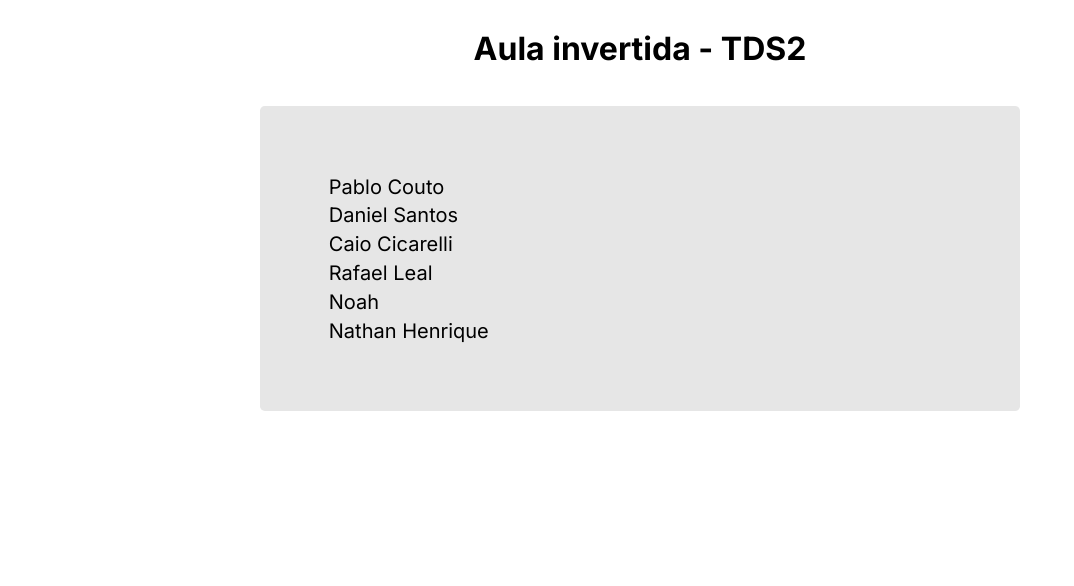
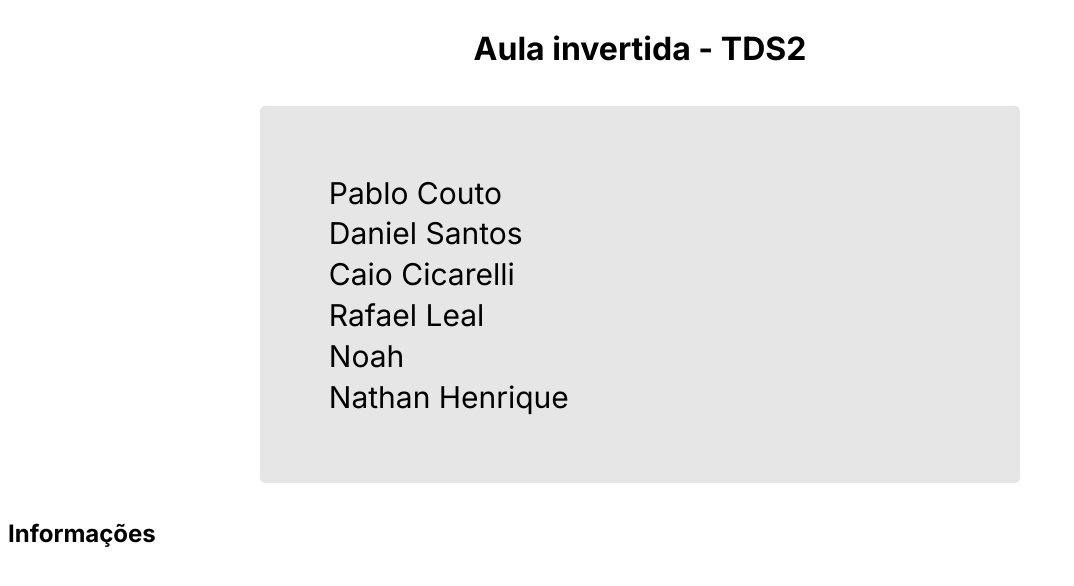
Before and after one commit to pablo-boop/aula-invertida, a Next.js app: page / in a window 1280 px wide. Shown: the top 586 px of the page, without its empty margins (0-1074 px from the left). Built offline with nearby package versions, Linux system fonts and the light colour scheme.

Commit message:
starting div 'info'and changing some features on css

```diff
--- a/app/page.jsx
+++ b/app/page.jsx
@@ -15,6 +15,9 @@ export default function Home() {
           <li>Nathan Henrique</li>
         </ul>
       </div>
+      <div className={styles.info}>
+        <h2>Informações</h2>
+      </div>
     </main>
   )
 }
--- a/app/page.module.css
+++ b/app/page.module.css
@@ -15,6 +15,6 @@
 }
 
 .hero li {
-    font-size: 20px;
+    font-size: 30px; /*20px*/
     margin: 0.3rem;
 }
```
